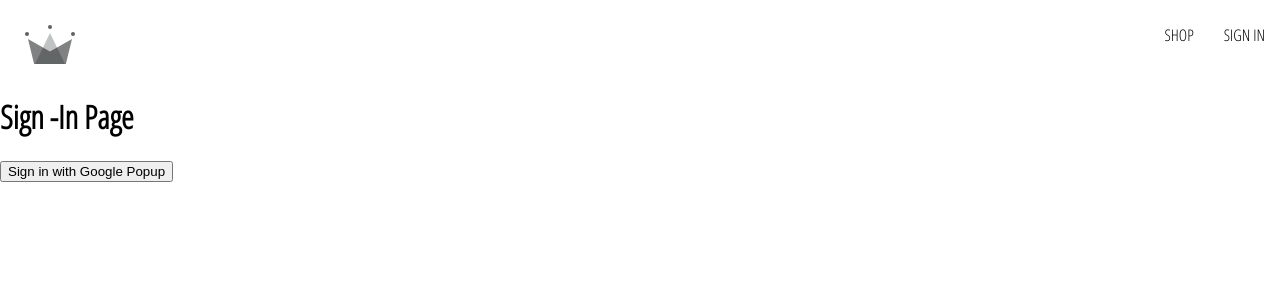
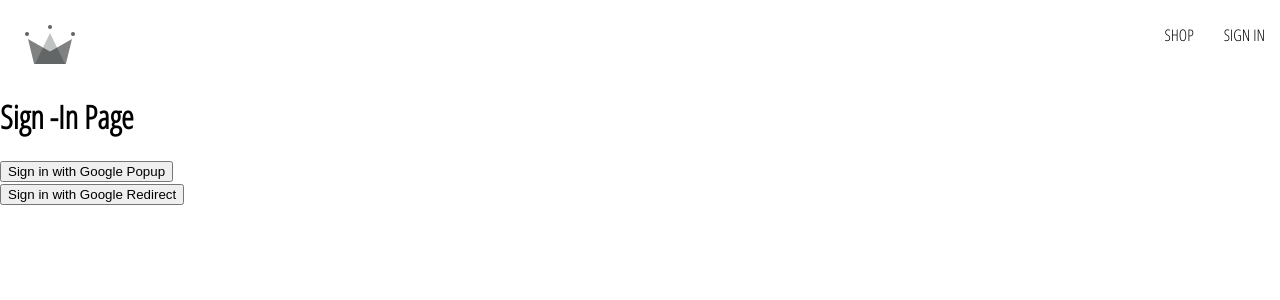
Before and after one commit to kumarsunnyil/clothing2, a React (Create React App) app: page /sign-in in a window 1280 px wide. Shown: the top 300 px of the page. Built offline with nearby package versions, Linux system fonts and the light colour scheme.

Commit message:
Signin with both Google popup and the google redirect authentication methods with firebase storage

```diff
--- a/src/routes/sign-in/sign-in.component.jsx
+++ b/src/routes/sign-in/sign-in.component.jsx
@@ -1,15 +1,29 @@
-import { signInWithGooglePopup, createUserDocumentFromAuth } from '../../utils/firebase/firebase.utils'
-
+import {
+  signInWithGooglePopup,
+  createUserDocumentFromAuth,
+  signInWithGoogleRedirect,
+} from "../../utils/firebase/firebase.utils";
 
 function SignIn() {
-    const logGoogleUser = async () => {
-        const {user}  = await signInWithGooglePopup();
-        const userDocRef = await createUserDocumentFromAuth(user);
-    }
+  const logGoogleUser = async () => {
+    const { user } = await signInWithGooglePopup();
+    const userDocRef = await createUserDocumentFromAuth(user);
+  };
+  const logGoogleRedirectUser = async () => {
+    const { user } = await signInWithGoogleRedirect();
+    const userDocRef = await createUserDocumentFromAuth(user);
+  };
   return (
     <div>
-      <h1>Sign -In Page</h1>
-      <button onClick={logGoogleUser}> Sign in with Google Popup</button>
+      <div>
+        <h1>Sign -In Page</h1>
+        <button onClick={logGoogleUser}> Sign in with Google Popup</button>
+      </div>
+      <div>
+        <button onClick={logGoogleRedirectUser}>
+          Sign in with Google Redirect
+        </button>
+      </div>
     </div>
   );
 }
--- a/src/utils/firebase/firebase.utils.jsx
+++ b/src/utils/firebase/firebase.utils.jsx
@@ -26,8 +26,10 @@
 });
 
 export const auth = getAuth();
-export const signInWithGooglePopup = () =>
-  signInWithPopup(auth, googleProvider);
+export const signInWithGooglePopup = () => signInWithPopup(auth, googleProvider);
+
+// signin with redirect
+export const signInWithGoogleRedirect = () => signInWithRedirect(auth, googleProvider);
 
 // Singleton instance
 export const db = getFirestore();
```
